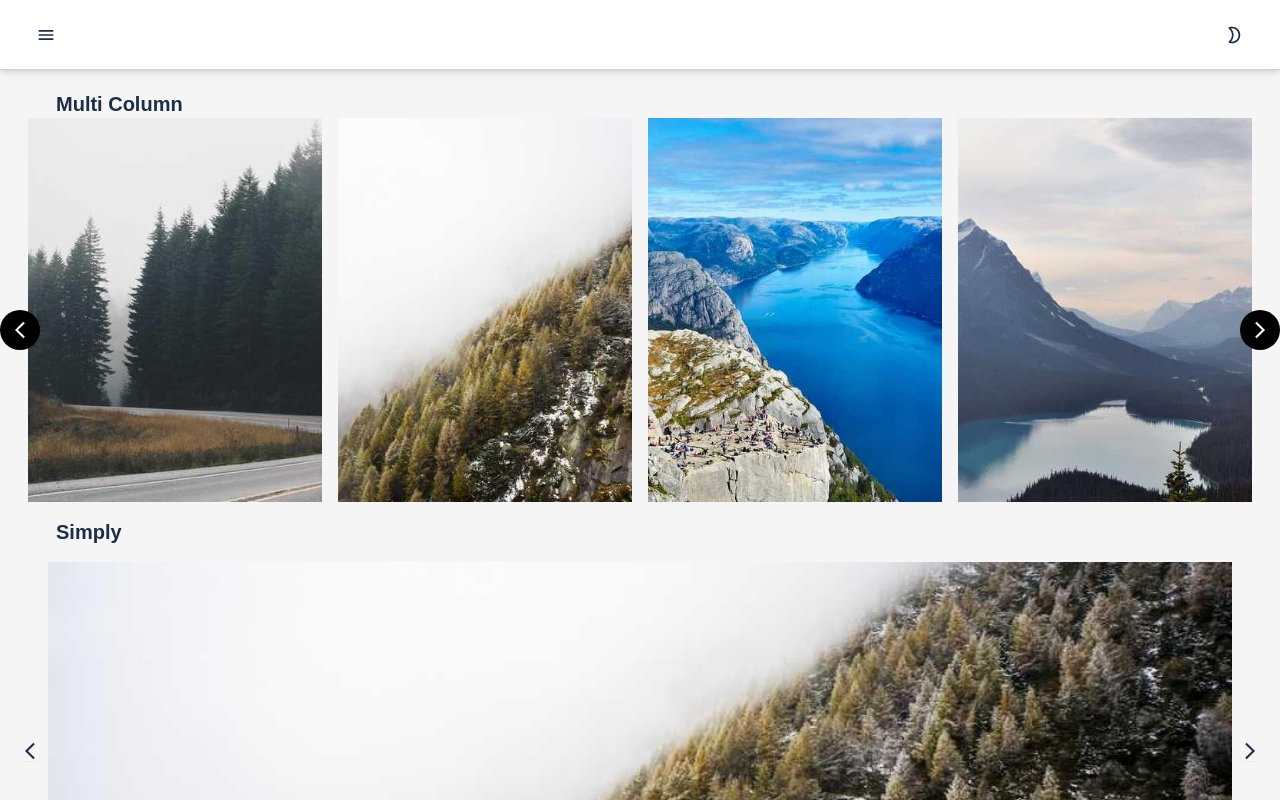
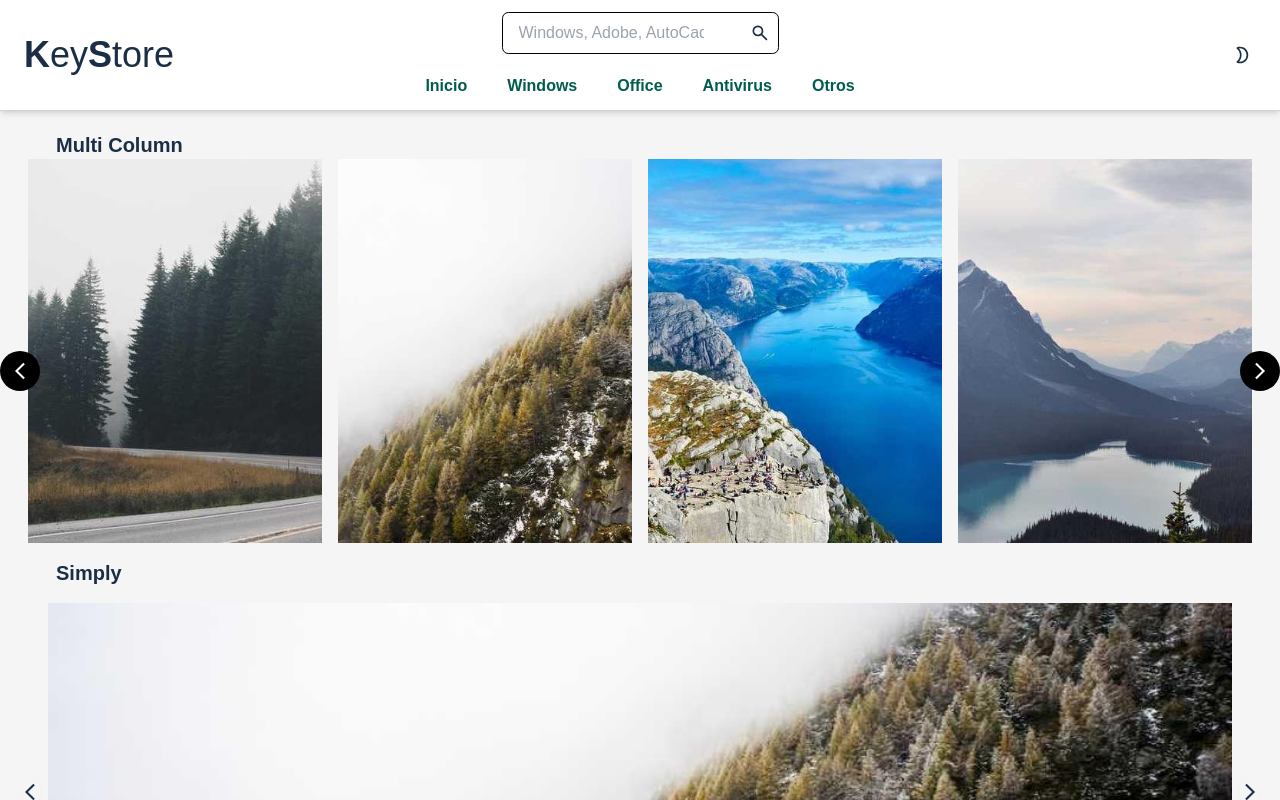
Before and after one commit to desteban/keyStore, a Next.js app: page /slide in a window 1280 px wide. Shown: the top 800 px of the page. Built offline with nearby package versions, Linux system fonts and the light colour scheme.

Commit message:
add search iinput

```diff
--- a/src/app/globals.css
+++ b/src/app/globals.css
@@ -21,6 +21,8 @@
 	--secondary: hsl(350 100% 66%);
 	--tertiary: hsl(51 98% 65%);
 	--links: hsl(171 100% 18%);
+	--color-links-header: hsl(171 100% 18%);
+
 
 	--rounded: 0.4rem;
 	--rounded-lg: 0.6rem;
--- /dev/null
+++ b/src/assets/Icons/SearchIcon.tsx
@@ -0,0 +1,18 @@
+import React from 'react';
+
+export default function SearchIcon({ className, height, size = 20, width }: IconProps) {
+	return (
+		<svg
+			className={className}
+			xmlns="http://www.w3.org/2000/svg"
+			width={width ?? size}
+			height={height ?? size}
+			viewBox="0 0 24 24"
+		>
+			<path
+				fill="currentColor"
+				d="m19.6 21l-6.3-6.3q-.75.6-1.725.95T9.5 16q-2.725 0-4.612-1.888T3 9.5t1.888-4.612T9.5 3t4.613 1.888T16 9.5q0 1.1-.35 2.075T14.7 13.3l6.3 6.3zM9.5 14q1.875 0 3.188-1.312T14 9.5t-1.312-3.187T9.5 5T6.313 6.313T5 9.5t1.313 3.188T9.5 14"
+			/>
+		</svg>
+	);
+}
--- a/src/components/ui/Header/Header.tsx
+++ b/src/components/ui/Header/Header.tsx
@@ -9,6 +9,7 @@ import Drawer from '../Drawer/Drawer';
 import MenuRounded from '@/assets/Icons/MenuRounded';
 import CloseIcon from '@/assets/Icons/CloseIcon';
 import Link from 'next/link';
+import SearchInput from '../search/SearchInput';
 
 interface props {
 	variant?: Variants;
@@ -20,15 +21,45 @@ export default function Header({ variant = 'static', className = '' }: props) {
 	const headerStyles = styles.header + ' ' + MatchHeaderStyles(variant) + className;
 
 	const toggleOpenDrawer = () => setOpen((old) => !old);
-
+	// flex w-full justify-between gap-4 items-center
 	return (
 		<header className={headerStyles}>
-			<nav className={styles.nav}>
-				<Button variant="none" onClick={toggleOpenDrawer}>
-					<MenuRounded />
-				</Button>
-				<ChangeThemeButton />
-			</nav>
+			<div className="flex gap-4 justify-between">
+				<div className="flex items-center space-x-1 lg:w-full">
+					<Button variant="none" onClick={toggleOpenDrawer} className="!p-2 lg:hidden">
+						<MenuRounded />
+					</Button>
+					<span className="text-2xl font-bold lg:hidden">KS</span>
+					<span className={styles['brand-lg']}>
+						<b>K</b>ey<b>S</b>tore
+					</span>
+				</div>
+				<div className="lg:w-full flex flex-col items-center">
+					<SearchInput className="" placeholder="Windows, Adobe, AutoCad..." />
+					<nav>
+						<ul className={styles.nav}>
+							<li>
+								<Link href={'/'}>Inicio</Link>
+							</li>
+							<li>
+								<Link href={'#'}>Windows</Link>
+							</li>
+							<li>
+								<Link href={'#'}>Office</Link>
+							</li>
+							<li>
+								<Link href={'#'}>Antivirus</Link>
+							</li>
+							<li>
+								<Link href={'#'}>Otros</Link>
+							</li>
+						</ul>
+					</nav>
+				</div>
+				<div className="flex lg:w-full items-center justify-end">
+					<ChangeThemeButton className="!p-2" />
+				</div>
+			</div>
 
 			<Drawer open={open} onClose={toggleOpenDrawer}>
 				<div>
@@ -37,11 +68,26 @@ export default function Header({ variant = 'static', className = '' }: props) {
 							<CloseIcon />
 						</Button>
 					</div>
-					<h5>Menu Drawer</h5>
-					<ul>
-						<li><Link href={'/'} >Home</Link></li>
-						<li><Link href={'/slide'}>Slides</Link></li>
-					</ul>
+
+					<nav onClick={toggleOpenDrawer}>
+						<ul className="space-y-4">
+							<li>
+								<Link href={'/'}>Inicio</Link>
+							</li>
+							<li>
+								<Link href={'#'}>Windows</Link>
+							</li>
+							<li>
+								<Link href={'#'}>Office</Link>
+							</li>
+							<li>
+								<Link href={'#'}>Antivirus</Link>
+							</li>
+							<li>
+								<Link href={'#'}>Otros</Link>
+							</li>
+						</ul>
+					</nav>
 				</div>
 			</Drawer>
 		</header>
--- a/src/components/ui/Header/styles.module.css
+++ b/src/components/ui/Header/styles.module.css
@@ -1,7 +1,7 @@
 .header {
 	display: flex;
-	align-items: center;
-	height: 70px;
+	flex-direction: column;
+	min-height: 70px;
 	padding: 0.75rem 1.25rem;
 	border-bottom: 1px solid lightgray;
 	width: 100%;
@@ -10,6 +10,11 @@
 	z-index: 99;
 
 	@apply shadow-md;
+}
+
+.header a {
+	color: var(--color-links-header);
+	text-decoration: none;
 }
 
 .header-static {
@@ -28,8 +33,27 @@
 }
 
 .nav {
-	display: flex;
-	align-items: center;
-	justify-content: space-between;
-	width: 100%;
+	display: none;
 }
+
+.brand-lg {
+	display: none;
+}
+
+@media screen and (min-width: 1024px) {
+	.nav {
+		display: flex;
+		margin-top: 1.25rem;
+		gap: 2.5rem;
+		justify-content: center;
+	}
+
+	.brand-lg {
+		display: block;
+		/* position: absolute;
+		top: 50%;
+		transform: translateY(-50%); */
+		font-size: 2.25rem;
+		line-height: 2.5rem;
+	}
+}
--- /dev/null
+++ b/src/components/ui/search/SearchInput.tsx
@@ -0,0 +1,71 @@
+import SearchIcon from '@/assets/Icons/SearchIcon';
+import { Button } from '../Button/Button';
+import styles from './styles.module.css';
+import { ChangeEvent, FormEvent, useState } from 'react';
+
+interface Props {
+	children?: React.ReactNode;
+	className?: string;
+	id?: string;
+	name?: string;
+	onChange?: (value: string) => void;
+	onSearchButton?: (value: string) => void;
+	placeholder?: string;
+}
+
+export default function SearchInput({
+	children,
+	className = '',
+	onChange,
+	onSearchButton,
+	id,
+	placeholder,
+	name,
+}: Props) {
+	const cssClass = `${styles.container} ${className}`;
+	const [text, setText] = useState<string>('');
+
+	const submit = (event: FormEvent<HTMLFormElement>) => {
+		event.preventDefault();
+		if (onSearchButton) {
+			onSearchButton(text);
+		}
+	};
+
+	const changeText = (event: ChangeEvent<HTMLInputElement>) => {
+		setText(event.currentTarget.value);
+		if (onChange) {
+			onChange(text);
+		}
+	};
+
+	return (
+		<div className={cssClass}>
+			<form className={styles.form} onSubmit={submit}>
+				<input
+					id={id}
+					name={name}
+					type="text"
+					className={`${styles.input} focus:ring-0`}
+					placeholder={placeholder}
+					value={text}
+					onChange={changeText}
+					list="options"
+					autoComplete="off"
+				/>
+				<Button type="submit" variant="none">
+					<SearchIcon />
+				</Button>
+			</form>
+
+			<datalist id="options">
+				<option value="Windows 11 Home" />
+				<option value="Windows 11 Pro" />
+				<option value="Office 365" />
+				<option value="AutoCad" />
+				<option value="Adobe" />
+			</datalist>
+			<div>{children}</div>
+		</div>
+	);
+}
--- /dev/null
+++ b/src/components/ui/search/styles.module.css
@@ -0,0 +1,26 @@
+.container {
+	position: relative;
+}
+
+.form {
+	border: 1px solid black;
+	display: flex;
+	align-items: center;
+	border-radius: var(--rounded);
+}
+
+.form:focus-within {
+	border: 2px solid blue;
+}
+
+.form button {
+	padding: 0.5rem;
+}
+
+.input,
+.container input {
+	padding: 0.5rem 1rem;
+	background-color: transparent;
+	width: 100%;
+	outline: none;
+}
```
